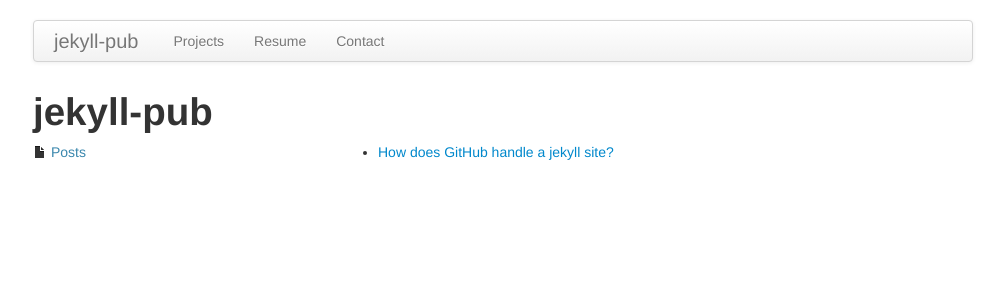
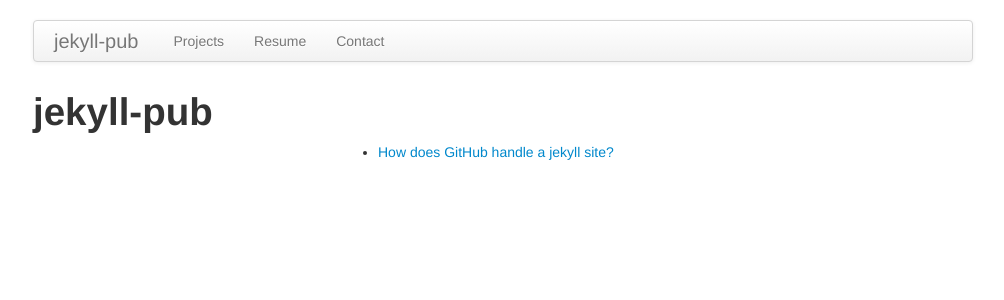
Before and after one commit to zachwlewis/jekyll-pub, a Jekyll site: the page built from index.html, in a window 1280 px wide. Shown: the top 300 px of the page, without its empty margins (137-1141 px from the left). Built offline with Jekyll 4.4.1, drawn with Linux system fonts in a browser that asks for light colours.

Commit message:
updated default.html

```diff
--- a/_layouts/default.html
+++ b/_layouts/default.html
@@ -11,8 +11,7 @@
 			<div class="span12">
 				<h1>{{ page.title }}</h1>
 				<div class="row">
-					<div class="span4"><p class="text-info"><i class="icon-file"></i> Posts</p></div>
-					<div class="span8">{{ content }}</div>
+					<div class="span8 offset4">{{ content }}</div>
 				</div>
 			</div>
 		</div>
```
